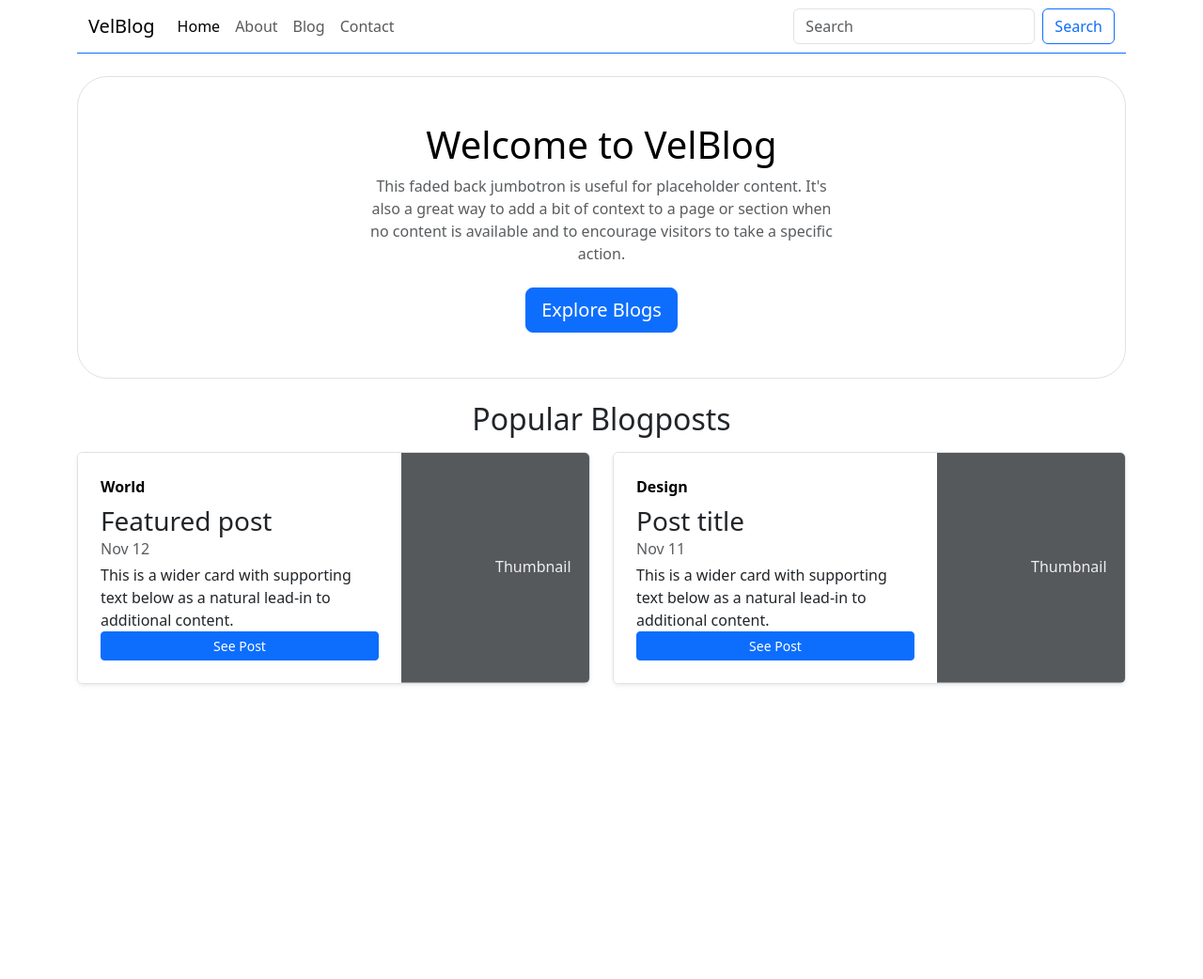
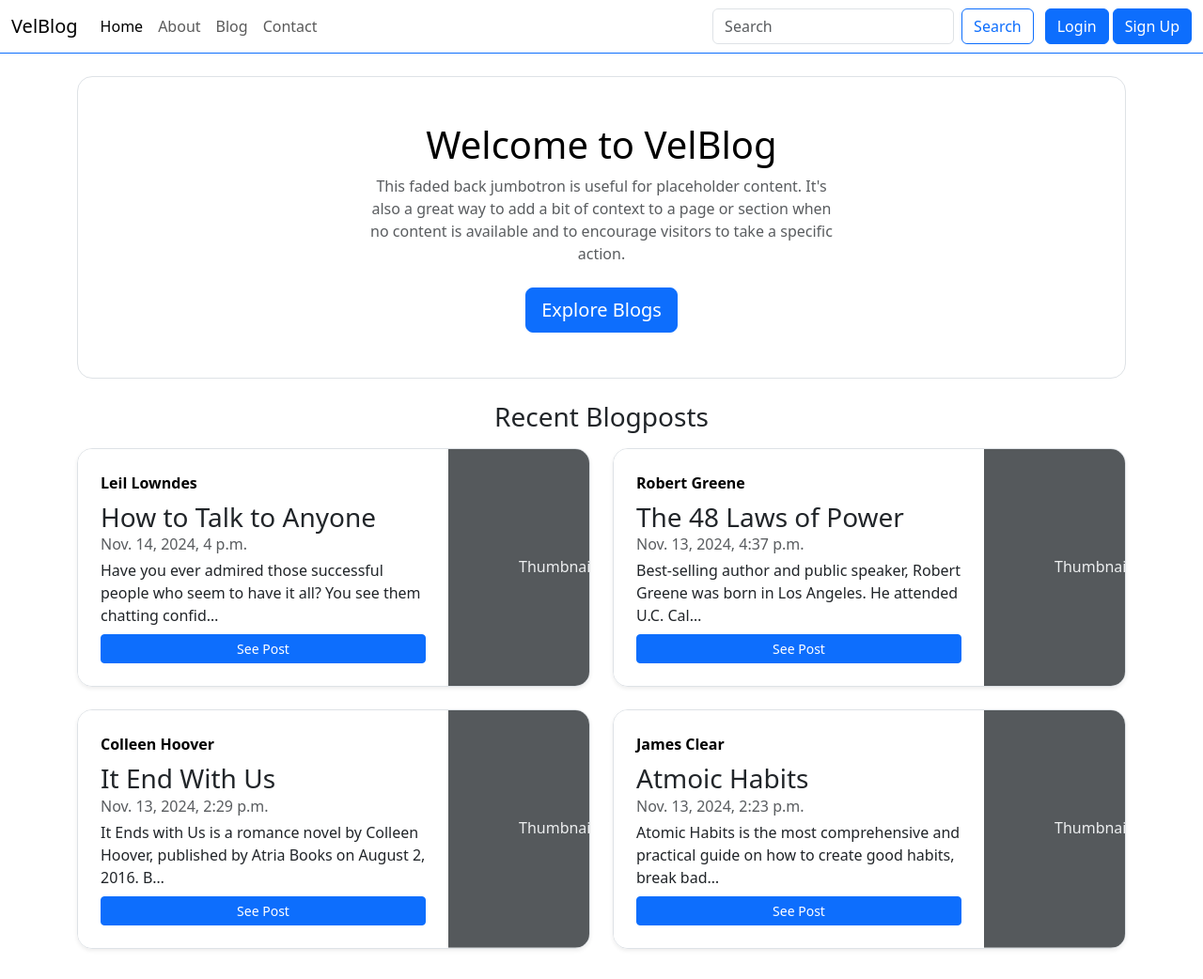
Before and after one commit to SatyamDev803/velblog, a Django app: page / in a window 1280 px wide. Shown: the whole page at 94% size. Before the commit the page ends 729 px from the top, so only its background shows below. Run offline with Django 5.2, Linux system fonts and the light colour scheme; data comes from the database, SQL or seed files in the repository; both versions use the stored data as it was after the commit.

Commit message:
Added New Features

```diff
--- a/home/urls.py
+++ b/home/urls.py
@@ -5,5 +5,6 @@ from . import views
 urlpatterns = [
     path('', views.home, name='home'),
     path('about', views.about, name='about'),
-    path('contact', views.contact, name='contact')
+    path('contact', views.contact, name='contact'),
+    path('search', views.search, name='search')
 ]
--- a/home/views.py
+++ b/home/views.py
@@ -1,10 +1,14 @@
-from django.shortcuts import render
+from django.shortcuts import render, HttpResponse
 from home.models import Contact
 from django.contrib import messages
+from blog.models import Post
 
 # Create your views here.
 def home(request):
-    return render(request, 'home/home.html')
+    # Fetching the latest 4 posts to display as popular posts
+    popular_posts = Post.objects.order_by('-timeStamp')[:4]
+    context = {'popular_posts': popular_posts}
+    return render(request, 'home/home.html', context)
 
 def about(request):
     return render(request, 'home/about.html')
@@ -23,3 +27,17 @@ def contact(request):
             messages.success(request, "Contact Details has been sent!")
 
     return render(request, 'home/contact.html')
+
+def search(request):
+    query = request.GET.get('query', '').strip()
+    if not query or len(query) > 78:
+        allPosts = Post.objects.none
+    else:
+        allPostsTitle = Post.objects.filter(title__icontains=query)
+        allPostsContent = Post.objects.filter(content__icontains=query)
+        allPosts = allPostsTitle.union(allPostsContent)
+
+    if allPosts.count() == 0:
+            messages.warning(request, "No search results found.")
+    params = {'allPosts': allPosts, 'query': query}
+    return render(request, 'home/search.html', params)
--- a/static/script.js
+++ b/static/script.js
@@ -10,6 +10,6 @@
             alert.classList.remove('show'); // This triggers the fade out
             alert.classList.add('fade');    // This ensures it fades before disappearing
             setTimeout(() => alert.remove(), 500); // Removes from the DOM after fade out
-        }, 3000); // Adjust 5000 ms (5 seconds) as needed
+        }, 5000); // Adjust 5000 ms (5 seconds) as needed
     });
 });
--- a/templates/base.html
+++ b/templates/base.html
@@ -15,13 +15,11 @@
 </head>
 
 <body class="">
-    <div class="container">
   <nav class="navbar navbar-expand-lg border-bottom border-primary">
     <div class="container-fluid">
       <a class="navbar-brand" href="/">VelBlog</a>
-                <button class="navbar-toggler" type="button" data-bs-toggle="collapse"
-                    data-bs-target="#navbarSupportedContent" aria-controls="navbarSupportedContent" aria-expanded="false"
-                    aria-label="Toggle navigation">
+      <button class="navbar-toggler" type="button" data-bs-toggle="collapse" data-bs-target="#navbarSupportedContent"
+        aria-controls="navbarSupportedContent" aria-expanded="false" aria-label="Toggle navigation">
         <span class="navbar-toggler-icon"></span>
       </button>
       <div class="collapse navbar-collapse" id="navbarSupportedContent">
@@ -39,16 +37,22 @@
             <a class="nav-link {% block contactactive %}{% endblock contactactive %}" href="/contact">Contact</a>
           </li>
         </ul>
-                    <form class="d-flex" role="search">
-                        <input class="form-control me-2" type="search" placeholder="Search" aria-label="Search">
+        <form method="get" action="/search" class="d-flex mx-2" role="search">
+          <input class="form-control me-2" type="search" placeholder="Search" aria-label="Search" name="query"
+            id="query">
           <button class="btn btn-outline-primary" type="submit">Search</button>
         </form>
+        <button type="button" class="btn btn-primary ms-1" data-bs-toggle="modal" data-bs-target="#loginModal">
+          Login
+        </button>
+        <button type="button" class="btn btn-primary ms-1" data-bs-toggle="modal" data-bs-target="#signupModal">
+          Sign Up
+        </button>
       </div>
     </div>
   </nav>
-    </div>
 
-
+  <div class="container my-1">
     {% for message in messages %}
     <div class="alert alert-{{message.tags}} alert-dismissible fade show" role="alert">
       <strong></strong> {{message}}
@@ -56,8 +60,79 @@
       </button>
     </div>
     {% endfor %}
+  </div>
 
-    {% block body %}{% endblock body %}
+
+
+  <!-- SignUp Modal -->
+  <div class="modal fade" id="signupModal" tabindex="-1" aria-labelledby="signupModal" aria-hidden="true">
+    <div class="modal-dialog">
+      <div class="modal-content">
+        <div class="modal-header">
+          <h1 class="modal-title fs-5" id="signupModalTitle">Sign Up</h1>
+          <button type="button" class="btn-close" data-bs-dismiss="modal" aria-label="Close"></button>
+        </div>
+        <div class="modal-body">
+          <form>
+            <div class="mb-3">
+              <label for="username" class="form-label">Username</label>
+              <input type="text" class="form-control" id="username" name="username" placeholder="Enter Unique Username">
+            </div>
+            <div class="mb-3">
+              <label for="fname" class="form-label">First Name</label>
+              <input type="text" class="form-control" id="fname" name="fname" placeholder="First Name">
+            </div>
+            <div class="mb-3">
+              <label for="lname" class="form-label">Last Name</label>
+              <input type="text" class="form-control" id="lname" name="lname" placeholder="Last Name">
+            </div>
+            <div class="mb-3">
+              <label for="email" class="form-label">Email address</label>
+              <input type="email" class="form-control" id="email" name="email" placeholder="Enter the email">
+            </div>
+            <div class="mb-3">
+              <label for="password1" class="form-label">Password</label>
+              <input type="password" class="form-control" id="password1" name="password1" placeholder="Enter the password">
+            </div>
+            <div class="mb-3">
+              <label for="password2" class="form-label">Confirm Password</label>
+              <input type="password2" class="form-control" id="password2" name="password2" placeholder="Enter your password again">
+            </div>
+            <button type="button" class="btn btn-primary">Submit</button>
+          </form>
+        </div>
+      </div>
+    </div>
+  </div>
+
+  <!-- Login Modal -->
+  <div class="modal fade" id="loginModal" tabindex="-1" aria-labelledby="loginModal" aria-hidden="true">
+    <div class="modal-dialog">
+      <div class="modal-content">
+        <div class="modal-header">
+          <h1 class="modal-title fs-5" id="loginModalTitle">Login</h1>
+          <button type="button" class="btn-close" data-bs-dismiss="modal" aria-label="Close"></button>
+        </div>
+        <div class="modal-body">
+          <form>
+            <div class="mb-3">
+              <label for="loginusername" class="form-label">Username</label>
+              <input type="text" class="form-control" id="loginusername" name="loginusername" placeholder="Enter Your Username">
+            </div>
+            <div class="mb-3">
+              <label for="password" class="form-label">Password</label>
+              <input type="password" class="form-control" id="password" name="password" placeholder="Enter your password">
+            </div>
+            <button type="button" class="btn btn-primary">Submit</button>
+          </form>
+        </div>
+      </div>
+    </div>
+  </div>
+
+  {% block body %}
+
+  {% endblock body %}
 
   {% comment %} Bootstrap JS and Custom JS {% endcomment %}
   <script src="https://cdn.jsdelivr.net/npm/bootstrap@5.3.3/dist/js/bootstrap.bundle.min.js"
--- a/templates/blog/blogHome.html
+++ b/templates/blog/blogHome.html
@@ -10,7 +10,7 @@
 
     <div class="row mb-2">
         <div class="col-md-12">
-            <div class="row g-0 border rounded overflow-hidden flex-md-row mb-4 shadow-sm h-md-250 position-relative">
+            <div class="row g-0 border rounded-4 overflow-hidden flex-md-row mb-4 shadow-sm h-md-250 position-relative">
                 <div class="col p-4 d-flex flex-column position-static">
                     <strong class="d-inline-block mb-2">Article by {{post.author}}</strong>
                     <h3 class="mb-0">{{post.title}}</h3>
--- a/templates/blog/blogPost.html
+++ b/templates/blog/blogPost.html
@@ -19,7 +19,7 @@
 
         <div class="col-md-4">
           <div class="position-sticky" style="top: 2rem;">
-            <div class="p-4 mb-3 bg-body-tertiary rounded">
+            <div class="p-4 mb-3 bg-body-tertiary rounded-4">
               <h4 class="fst-italic">About</h4>
               <p class="mb-0">Customize this section to tell your visitors a little bit about your publication, writers, content, or something else entirely. Totally up to you.</p>
             </div>
--- a/templates/home/contact.html
+++ b/templates/home/contact.html
@@ -3,10 +3,10 @@
 {% block title %} Contact {% endblock title %}
 {% block contactactive %} active {% endblock contactactive %}
 {% block body %}
-<div class="container my-5 p-3">
+<div class="container my-4 p-3">
     <div class="row justify-content-center">
         <div class="col-md-10">
-            <div class="card border-primary" style="max-width: 100%;">
+            <div class="card rounded-4 shadow-sm h-md-250" style="max-width: 100%;">
                 <div class="card-header">
                     <h2 class="text-center my-2">Contact VelBlog</h2>
                 </div>
--- a/templates/home/home.html
+++ b/templates/home/home.html
@@ -5,16 +5,44 @@
 
 {% block body %}
 <div class="container my-4">
-    <div class="position-relative p-5 text-center text-muted border border-dashed rounded-5">
-      <h1 class="text-body-emphasis">Welcome to VelBlog</h1>
-      <p class="col-lg-6 mx-auto mb-4">
-        This faded back jumbotron is useful for placeholder content. It's also a great way to add a bit of context to a page or section when no content is available and to encourage visitors to take a specific action.
-      </p>
-      <a class="btn btn-primary btn-lg" href="/blog" role="button">Explore Blogs</a>
-    </div>
+  <div class="position-relative p-5 text-center text-muted border border-dashed rounded-4">
+    <h1 class="text-body-emphasis">Welcome to VelBlog</h1>
+    <p class="col-lg-6 mx-auto mb-4">
+      This faded back jumbotron is useful for placeholder content. It's also a great way to add a bit of context to a
+      page or section when no content is available and to encourage visitors to take a specific action.
+    </p>
+    <a class="btn btn-primary btn-lg" href="/blog" role="button">Explore Blogs</a>
+  </div>
 </div>
 
 <div class="container">
+  <h3 class="mb-3 text-center">Recent Blogposts</h3>
+  <div class="row mb-2">
+    {% for post in popular_posts %}
+    <div class="col-md-6">
+      <div class="row g-0 border rounded-4 overflow-hidden flex-md-row mb-4 shadow-sm h-md-250 position-relative">
+        <div class="col p-4 d-flex flex-column position-static bg-body">
+          <strong class="d-inline-block mb-2 text-body-emphasis">{{ post.author }}</strong>
+          <h3 class="mb-0">{{ post.title }}</h3>
+          <div class="mb-1 text-body-secondary">{{ post.timeStamp }}</div>
+          <p class="card-text mb-auto">{{ post.content|truncatechars:100 }}</p>
+          <a class="btn btn-primary btn-sm mt-2" href="/blog/{{ post.slug }}" role="button">See Post</a>
+        </div>
+        <div class="col-auto d-none d-lg-block">
+          <svg class="bd-placeholder-img" width="150px" height="auto" xmlns="http://www.w3.org/2000/svg" role="img"
+            aria-label="Placeholder: Thumbnail" preserveAspectRatio="xMidYMid slice" focusable="false">
+            <title>Placeholder</title>
+            <rect width="100%" height="100%" fill="#55595c"></rect><text x="50%" y="50%" fill="#eceeef"
+              dy=".3em">Thumbnail</text>
+          </svg>
+        </div>
+      </div>
+    </div>
+    {% endfor %}
+  </div>
+</div>
+
+{% comment %} <div class="container">
   <h2 class="mb-3 text-center">Popular Blogposts</h2>
   <div class="row mb-2">
     <div class="col-md-6">
@@ -25,7 +53,7 @@
           <div class="mb-1 text-body-secondary">Nov 12</div>
           <p class="card-text mb-auto">This is a wider card with supporting text below as a natural lead-in to
             additional content.</p>
-          <a class="btn btn-primary btn-sm" href="/blog" role="button">See Post</a>
+          <a class="btn btn-primary btn-sm mt-2 p-2" href="/blog" role="button">See Post</a>
         </div>
         <div class="col-auto d-none d-lg-block">
           <svg class="bd-placeholder-img" width="200" height="auto" xmlns="http://www.w3.org/2000/svg" role="img"
@@ -37,6 +65,7 @@
         </div>
       </div>
     </div>
+
     <div class="col-md-6">
       <div class="row g-0 border rounded overflow-hidden flex-md-row mb-4 shadow-sm h-md-250 position-relative">
         <div class="col p-4 d-flex flex-column position-static bg-body">
@@ -45,7 +74,7 @@
           <div class="mb-1 text-body-secondary">Nov 11</div>
           <p class="mb-auto">This is a wider card with supporting text below as a natural lead-in to additional content.
           </p>
-          <a class="btn btn-primary btn-sm" href="/blog" role="button">See Post</a>
+          <a class="btn btn-primary btn-sm mt-2 p-2" href="/blog" role="button">See Post</a>
         </div>
         <div class="col-auto d-none d-lg-block">
           <svg class="bd-placeholder-img" width="200" height="auto" xmlns="http://www.w3.org/2000/svg" role="img"
@@ -58,5 +87,5 @@
       </div>
     </div>
   </div>
-</div>
+</div> {% endcomment %}
 {% endblock body %}
--- a/velocity/settings.py
+++ b/velocity/settings.py
@@ -26,7 +26,11 @@ SECRET_KEY = 'django-insecure-giexlc1&ttxs=rd@eea8))8x)f+it3+zrgxm^*3t%6pp)&jrpp
 # SECURITY WARNING: don't run with debug turned on in production!
 DEBUG = True
 
-ALLOWED_HOSTS = []
+ALLOWED_HOSTS = [
+    '192.168.0.101',
+    '127.0.0.1',
+    '0.0.0.0'
+]
 
 
 # Application definition
```
Also changed, not shown: templates/home/search.html (added, +48 -0 lines), db.sqlite3. Lines whose indentation alone changed are shown as unchanged.
